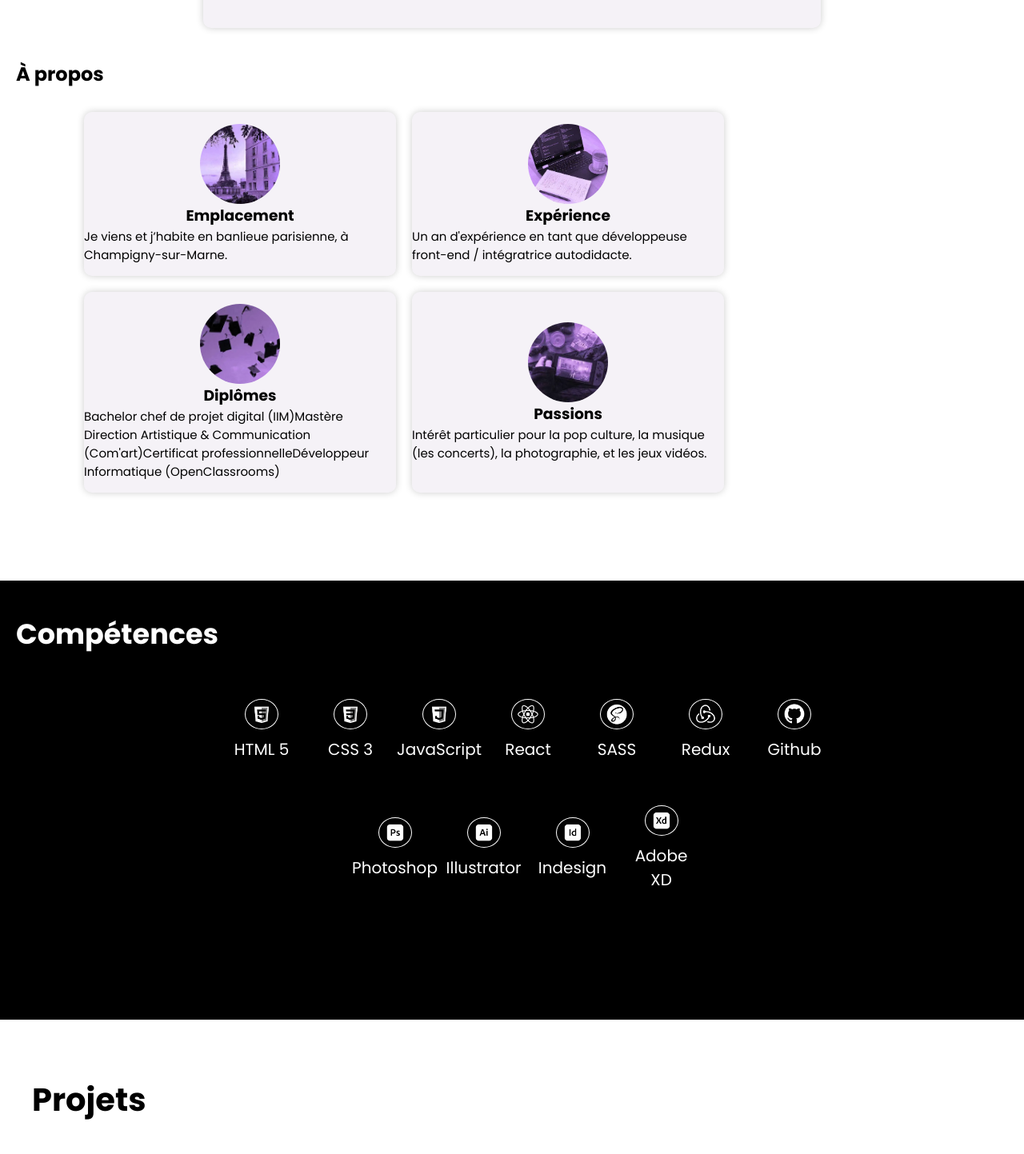
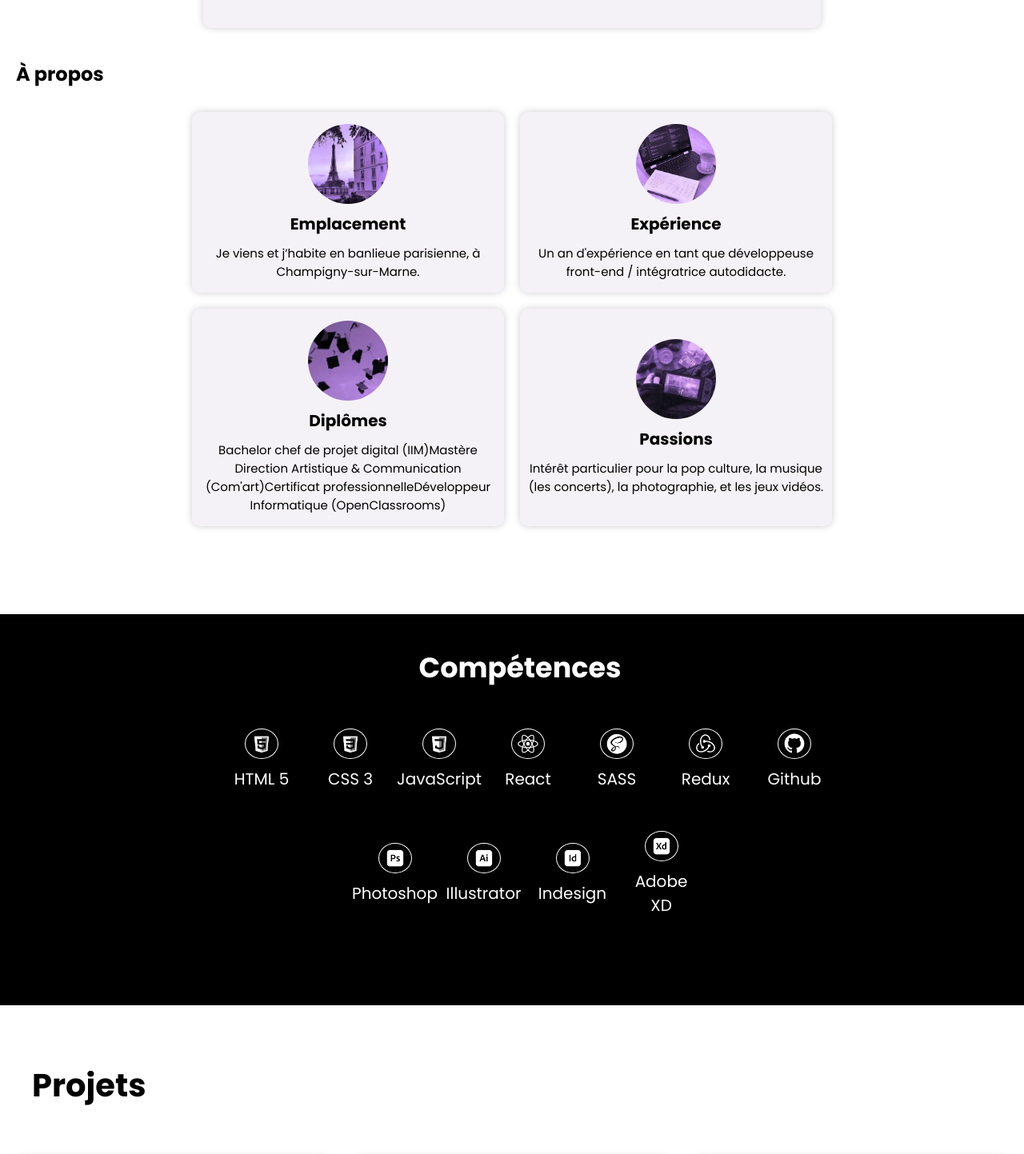
Before and after one commit to axllema/Portfolio, a React (Vite) app: page / in a window 1280 px wide. Shown: the part 407-1850 px from the top of the page at 80% size. Built offline with nearby package versions, Linux system fonts and the light colour scheme.

Commit message:
changes in contact skills & header to have better ux & design

```diff
--- a/src/components/contact.jsx
+++ b/src/components/contact.jsx
@@ -18,8 +18,7 @@ function Contact() {
             <h2 className="contact-title">{translations.title || "Contact"}</h2>
             <div className="form_infos-container">
 
-                <section className="contact_form" >
-                    <h2 className="contact_form-title">{translations.contactTitle || "Contactez-moi"}</h2>
+                <section className="contact_form">
                     <div className="contact_form-content">
                         <form className="contact_form-content-container" data-netlify="true" method="POST">
 
--- a/src/scss/components/_about.scss
+++ b/src/scss/components/_about.scss
@@ -15,12 +15,14 @@
     .about-list-container {
         padding: 30px 0;
         max-width: 970px;
+        margin: 0 auto;
 
         .hobbies-list {
             display: flex;
             flex-wrap: wrap;
             gap: 20px;
             padding: 0 85px;
+            justify-content: center;
 
             .hobbies-list-item {
                 display: flex;
@@ -41,6 +43,12 @@
                     transform: scale(1.05);
                 }
 
+
+                h3 {
+                    font-size: 20px;
+                    margin: 10px;
+                }
+
                 .hobbies-list-item-picture {
                     width: 100px;
                     border-radius: 100%;
@@ -48,11 +56,7 @@
 
                 .hobbies-list-item-content {
                     font-size: 15px;
-
-                    h3 {
-                        font-size: 18px;
-                        margin: 10px;
-                    }
+                    text-align: center;
 
                     p {
                         font-size: 12px;
--- a/src/scss/components/_contact.scss
+++ b/src/scss/components/_contact.scss
@@ -9,6 +9,7 @@
     justify-content: center;
     align-items: center;
     gap: 180px;
+    padding: 20px;
 }
 
 .contact-title {
@@ -24,12 +25,6 @@
     }
 }
 
-.contact_form-title {
-    color: black;
-    font-size: 30px;
-    padding-bottom: 10px;
-}
-
 .contact_form-content-container {
     color: black;
     font-size: 30px;
@@ -42,7 +37,8 @@
 .contact_form-content-container-input input,
 .contact_form-content-container-input textarea {
     border-radius: 10px;
-    padding: 8px
+    padding: 8px;
+    padding-bottom: 7px;
 }
 
 .contact_form-content-container-input.text {
@@ -52,12 +48,13 @@
 .contact-infos {
     display: flex;
     flex-direction: column;
-    align-items: left;
+    align-items: start;
     gap: 30px;
 
     &-name {
         display: flex;
         align-items : center;
+        cursor: pointer;
     }
 
     &-number {
@@ -86,6 +83,11 @@
     font-size : 20px;
     text-decoration: none;
     color: black;
+
+    &:hover{
+        transition: all 0.3s ease;
+        color: #460d8d;
+    }
 }
 
 .contact_form-content-container-input input::placeholder,
@@ -96,10 +98,14 @@
 }
 
 .contact_form-content-container-button{
+    display: flex;
+    align-items: center;
+    justify-content: center;
     background-color: white;
     border : none;
     padding: 8px;
     font-size: 18px;
     border-radius: 12px;
+    margin: 0 0 0 auto;
     cursor: pointer;
 }
--- a/src/scss/components/_skills.scss
+++ b/src/scss/components/_skills.scss
@@ -7,6 +7,7 @@
 .skills-container {
     display: flex;
     flex-direction: column;
+    align-items: center;
 }
 
 .skills-title-text {
@@ -22,13 +23,13 @@
 }
 
 .skills-list {
-    margin: 20px 0;
-    padding: 35px 0;
     display: flex;
     flex-direction: column;
     list-style: none;
     justify-content: center;
     align-items: center;
+    margin: 30px 0;
+    padding-top: 20px;
 }
 
 .skills-list-container {
--- a/src/scss/layout/_header.scss
+++ b/src/scss/layout/_header.scss
@@ -53,7 +53,9 @@
 
                 &:hover{
                     transition: all 0.8s ease;
-                    transform: scale(1.1) rotate(360deg)
+                    transform: scale(1.1) rotate(360deg);
+                    box-shadow: 0px 1px 5px rgba(0, 0, 0, 0.5);
+                    border-radius: 100%;
                 }
             }
 
@@ -63,7 +65,7 @@
 .language-button {
     background: transparent;
     border: none;
-
+    cursor: pointer;
 
     &-flag {
         width: 35px;
@@ -73,6 +75,7 @@
         &:hover{
         transition: all 0.3s ease;
         transform: scale(1.1);
+        box-shadow: 0px 1px 5px rgba(0, 0, 0, 0.5);
         }
     }
 }
```
